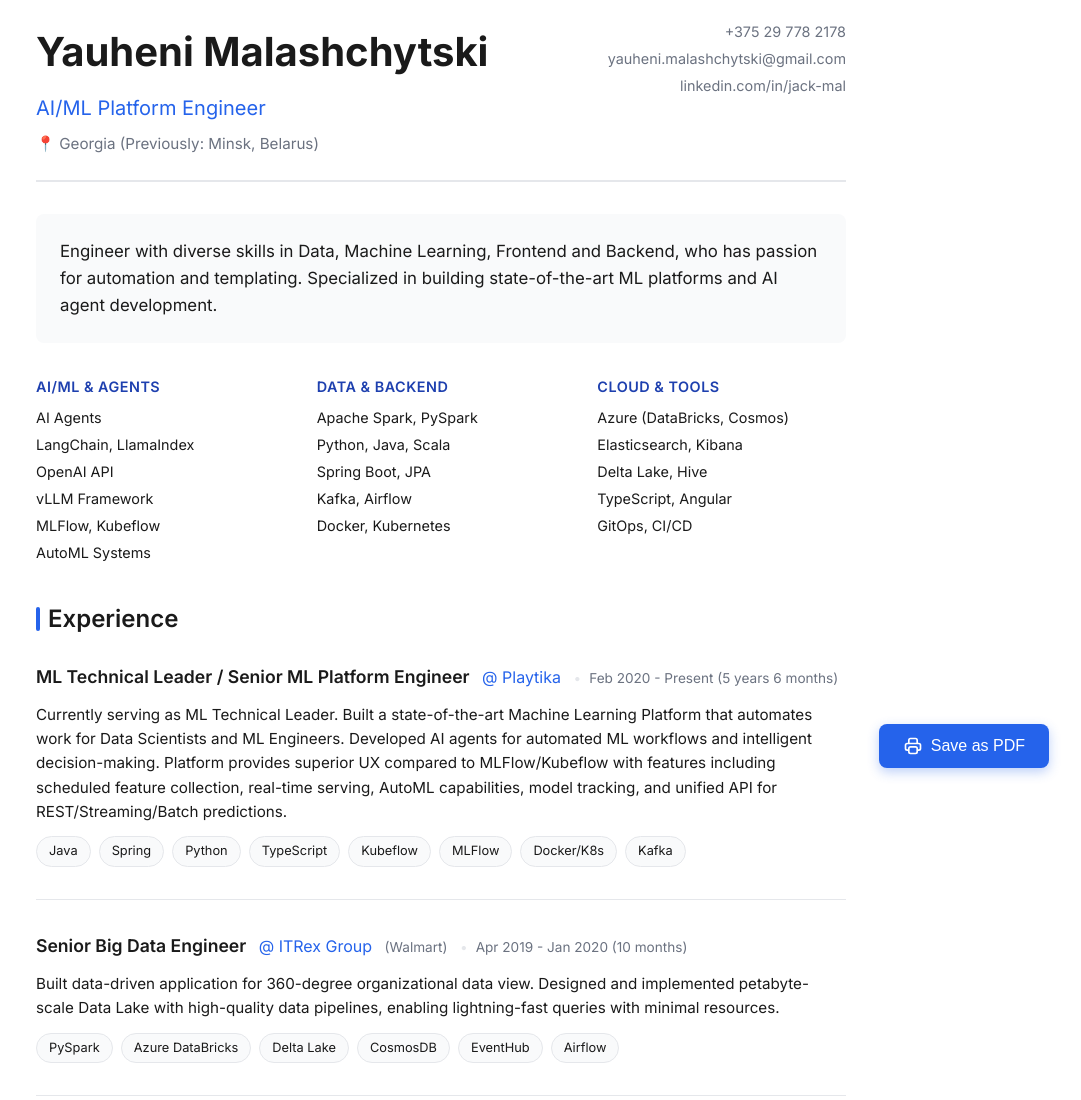
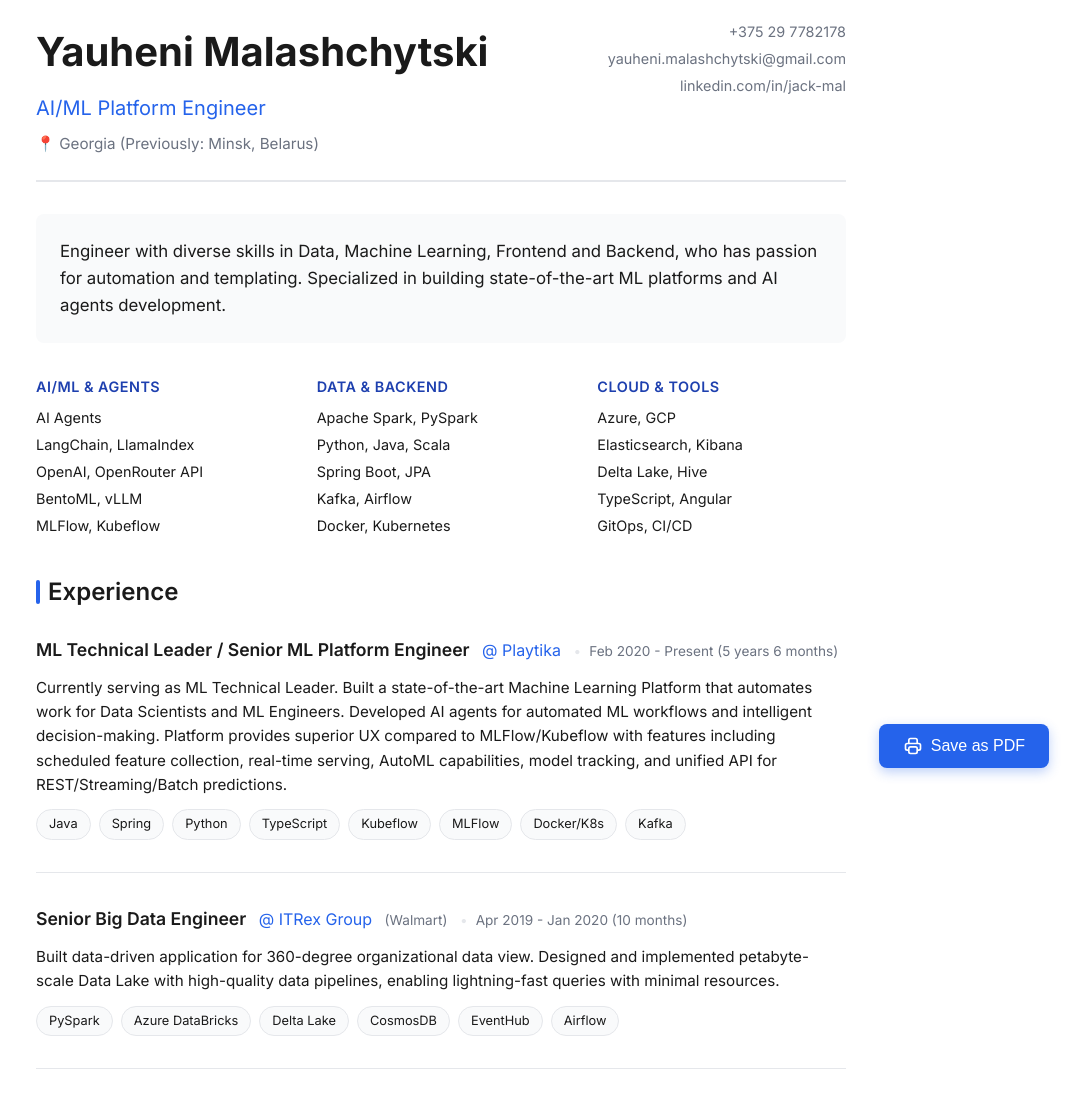
Before and after one commit to hustlestar/cv.overx.ai, a website: page index.html in a window 1280 px wide. Shown: the top 1100 px of the page, without its empty margins (199-1280 px from the left). Drawn offline with Linux system fonts and the light colour scheme.

Commit message:
minor updates

```diff
--- a/index.html
+++ b/index.html
@@ -472,14 +472,14 @@
                 <div class="location">📍 Georgia (Previously: Minsk, Belarus)</div>
             </div>
             <div class="contact-info">
-                <a href="tel:+375297782178">+375 29 778 2178</a>
+                <a href="tel:+375297782178">+375 29 7782178</a>
                 <a href="mailto:yauheni.malashchytski@gmail.com">yauheni.malashchytski@gmail.com</a>
                 <a href="https://www.linkedin.com/in/jack-mal" target="_blank">linkedin.com/in/jack-mal</a>
             </div>
         </header>
 
         <section class="summary">
-            Engineer with diverse skills in Data, Machine Learning, Frontend and Backend, who has passion for automation and templating. Specialized in building state-of-the-art ML platforms and AI agent development.
+            Engineer with diverse skills in Data, Machine Learning, Frontend and Backend, who has passion for automation and templating. Specialized in building state-of-the-art ML platforms and AI agents development.
         </section>
 
         <section class="skills">
@@ -488,10 +488,9 @@
                 <ul>
                     <li>AI Agents</li>
                     <li>LangChain, LlamaIndex</li>
-                    <li>OpenAI API</li>
-                    <li>vLLM Framework</li>
+                    <li>OpenAI, OpenRouter API</li>
+                    <li>BentoML, vLLM</li>
                     <li>MLFlow, Kubeflow</li>
-                    <li>AutoML Systems</li>
                 </ul>
             </div>
             <div class="skill-group">
@@ -507,7 +506,7 @@
             <div class="skill-group">
                 <h3>Cloud & Tools</h3>
                 <ul>
-                    <li>Azure (DataBricks, Cosmos)</li>
+                    <li>Azure, GCP</li>
                     <li>Elasticsearch, Kibana</li>
                     <li>Delta Lake, Hive</li>
                     <li>TypeScript, Angular</li>
```
